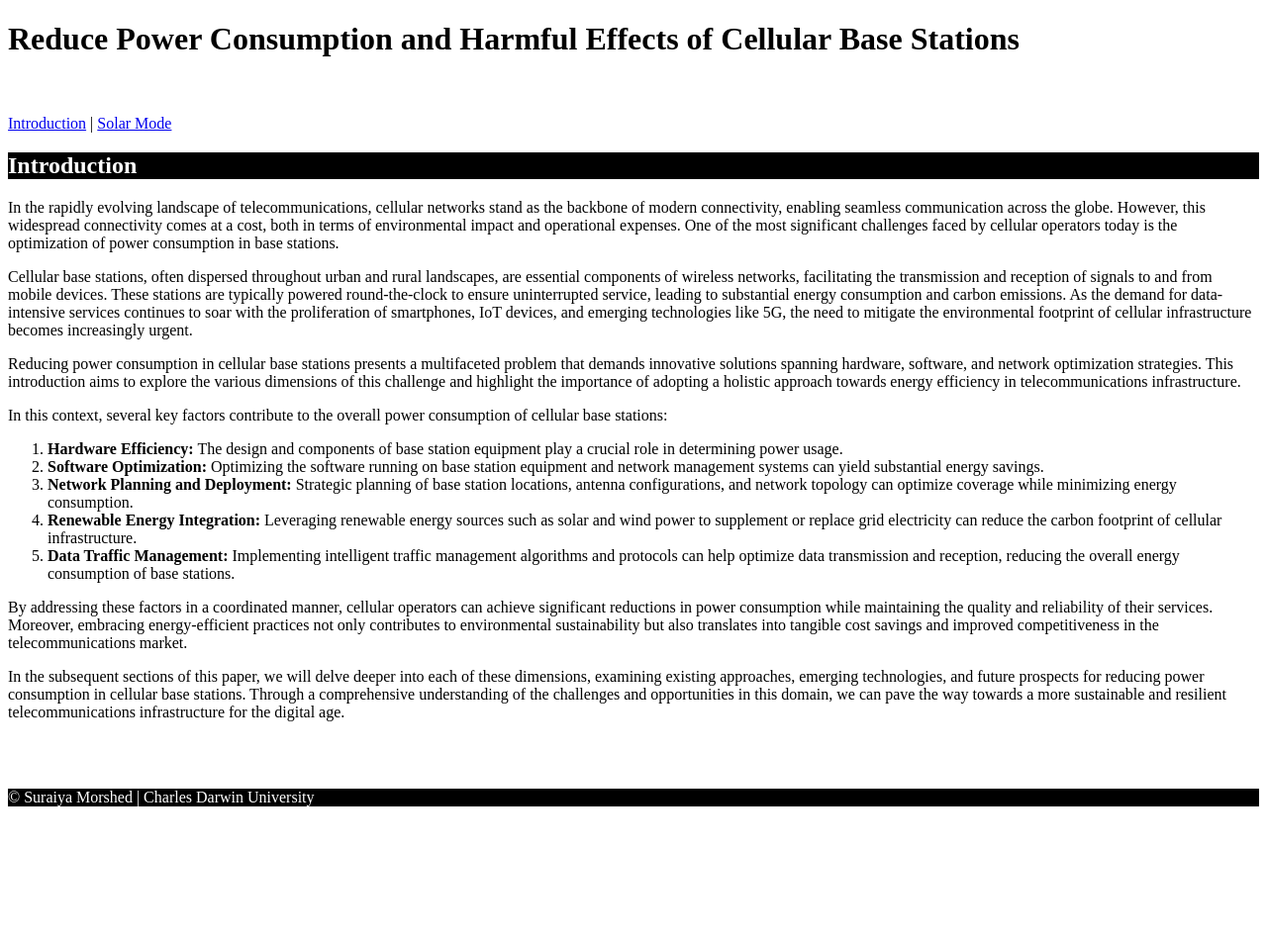
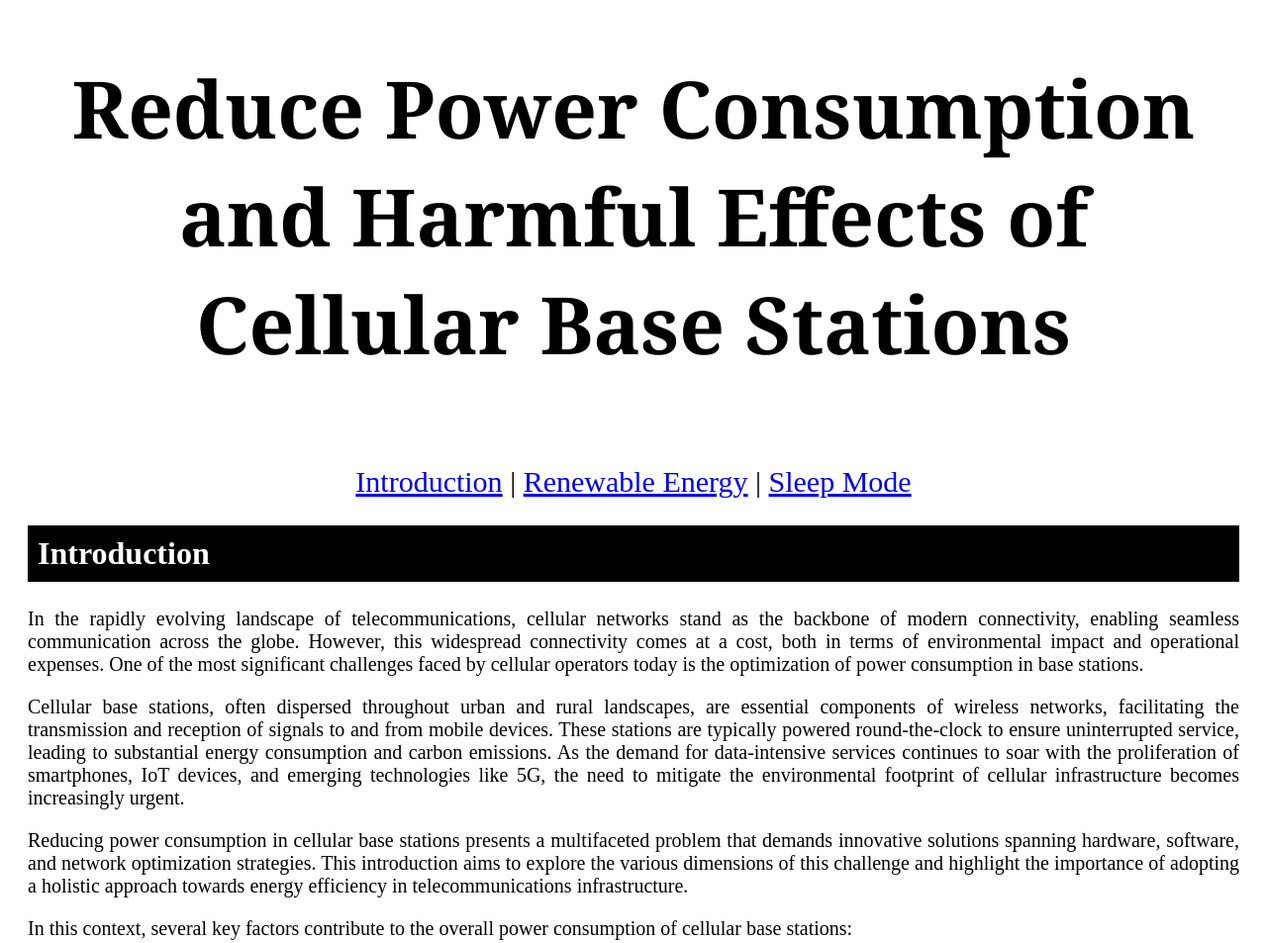
Before and after one commit to dristy1111/Website-Base-Station, a plain HTML site: page website/introduction.html in a window 1280 px wide. Shown: the top 953 px of the page at 99% size. Before the commit the page ends 831 px from the top, so only its background shows below. Drawn offline with Linux system fonts and the light colour scheme.

Commit message:
sleep_mode.html added

```diff
--- a/website/introduction.html
+++ b/website/introduction.html
@@ -3,19 +3,57 @@
     <head>
         <meta charset="UTF-8">
         <title>Introduction</title>
+        <style>
+            div{
+                margin: 20px;
+            }
+            h1{
+                text-align: center;
+                font-family: Cambria, Cochin, Georgia, Times, 'Times New Roman', serif;
+                font-size: 80px;
+            }
+            h2{
+                background-color: black;
+                color: white;
+                font-size: xx-large;
+                padding: 10px;
+            }
+            nav{
+                font-size: 30px;
+                text-align: center;
+            }
+            p{
+                text-align: justify;
+                font-size: 20px;
+            }
+            li{
+                text-align: justify;
+                font-size: 20px;
+            }
+            strong{
+                color: cadetblue;
+            }
+            .footer{
+                background-color: black;
+                color: white;
+                font-size: small;
+                padding: 10px;
+            }
+        </style>
     </head>
     <body>
+        <div>
             <header>
                 <h1>Reduce Power Consumption and Harmful Effects of Cellular Base Stations</h1>
                 <br><br>
                 <nav>
                     <a href="introduction.html">Introduction</a> |
-                <a href="solar.html">Solar Mode</a>
+                    <a href="solar.html">Renewable Energy</a> |
+                    <a href="sleep_mode.html">Sleep Mode</a>
                 </nav>
             </header>
 
-        <main>
-            <h2 style="background-color: black; color: white;">Introduction</h2>
+            <h2>Introduction</h2>
             <p>In the rapidly evolving landscape of telecommunications, cellular networks stand as the backbone of modern
                 connectivity, enabling seamless communication across the globe. However, this widespread connectivity comes
                 at a cost, both in terms of environmental impact and operational expenses. One of the most significant
@@ -59,11 +97,11 @@
                 base stations. Through a comprehensive understanding of the challenges and opportunities in this domain,
                 we can pave the way towards a more sustainable and resilient telecommunications infrastructure for the
                 digital age.</p>
-        </main>
 
             <footer>
                 <br><br>
-            <p style="background-color: black; color: white;">&copy; Suraiya Morshed | Charles Darwin University</p>
+                <p class="footer">&copy; Suraiya Morshed | Charles Darwin University</p>
             </footer>
+        </div>
     </body>
 </html>
```
Also changed, not shown: website/sleep_mode.html (added, +105 -0 lines), website/solar.html (+48 -4 lines), website/sleep-mode-1.png (added), website/sleep-mode-2.png (added). Lines whose indentation alone changed are shown as unchanged.
